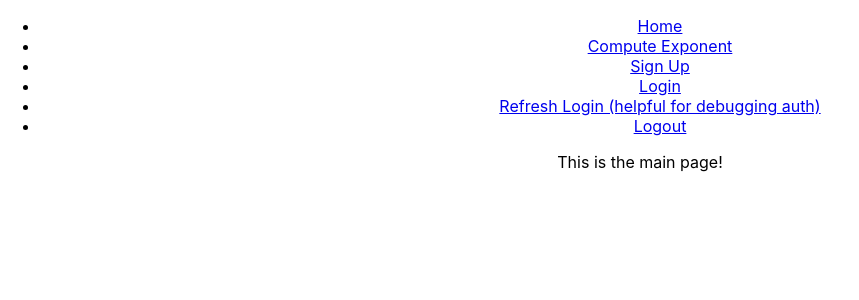
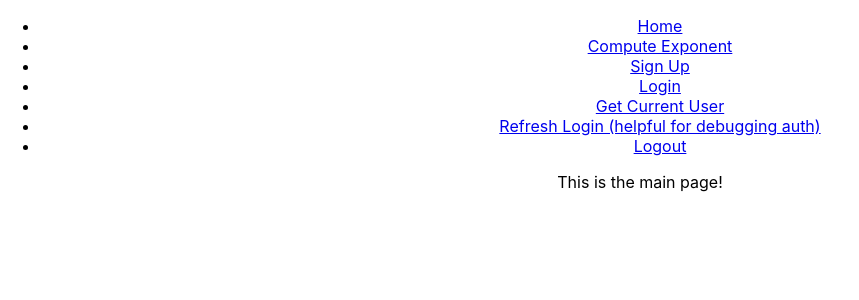
Before and after one commit to foobara-demo/blog-www, a React (Create React App) app: page / in a window 1280 px wide. Shown: the top 300 px of the page, without its empty margins (0-859 px from the left). Built offline with nearby package versions, Linux system fonts and the light colour scheme.

Commit message:
Wire up GetCurrentUser in nav

```diff
--- a/src/App.tsx
+++ b/src/App.tsx
@@ -5,9 +5,11 @@ import { Routes, Route, BrowserRouter as Router } from 'react-router-dom'
 
 import RegisterForm from './domains/forms/Foobara/Auth/RegisterForm'
 import LoginForm from './domains/forms/Foobara/Auth/LoginForm'
+import GetCurrentUserForm from './domains/forms/BlogWww/GetCurrentUserForm'
 import RefreshLoginForm from './domains/forms/Foobara/Auth/RefreshLoginForm'
 import ComputeExponentForm from './domains/forms/ComputeExponentForm'
 import LogoutForm from './domains/forms/Foobara/Auth/LogoutForm'
+
 import Home from './Home'
 import Header from './Header'
 
@@ -20,6 +22,7 @@ function App () {
           <Route path="/" element={<Home />} />
           <Route path="/signup" element={<RegisterForm />} />
           <Route path="/login" element={<LoginForm />} />
+          <Route path="/get-current-user" element={<GetCurrentUserForm />} />
           <Route path="/refresh-login" element={<RefreshLoginForm />} />
           <Route path="/logout" element={<LogoutForm/>}/>
           <Route path="/compute-exponent" element={<ComputeExponentForm />} />
--- a/src/Header.tsx
+++ b/src/Header.tsx
@@ -41,6 +41,14 @@ const Header: React.FC = () => (
         </li>
         <li>
           <NavLink
+            to="/get-current-user"
+            end
+            className={activeClassName}>
+            Get Current User
+          </NavLink>
+        </li>
+        <li>
+          <NavLink
             to="/refresh-login"
             end
             className={activeClassName}>
```
